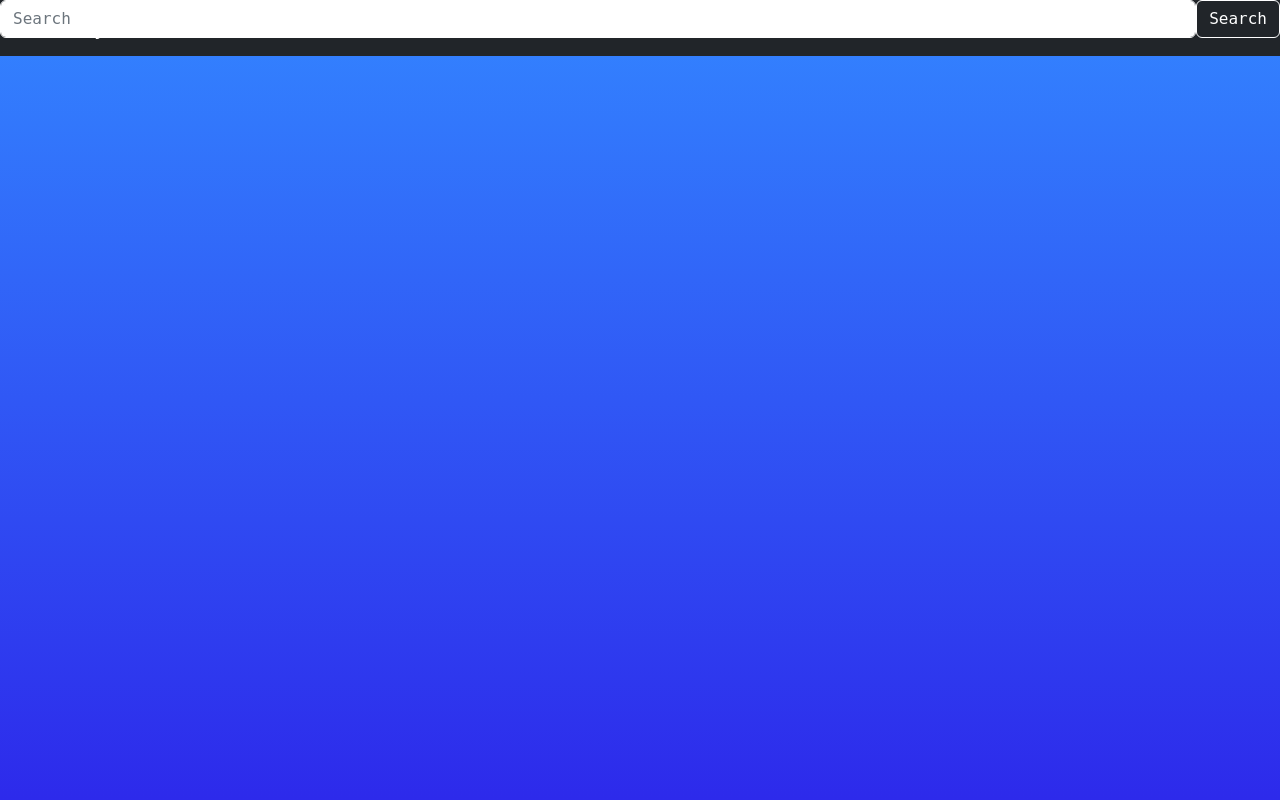
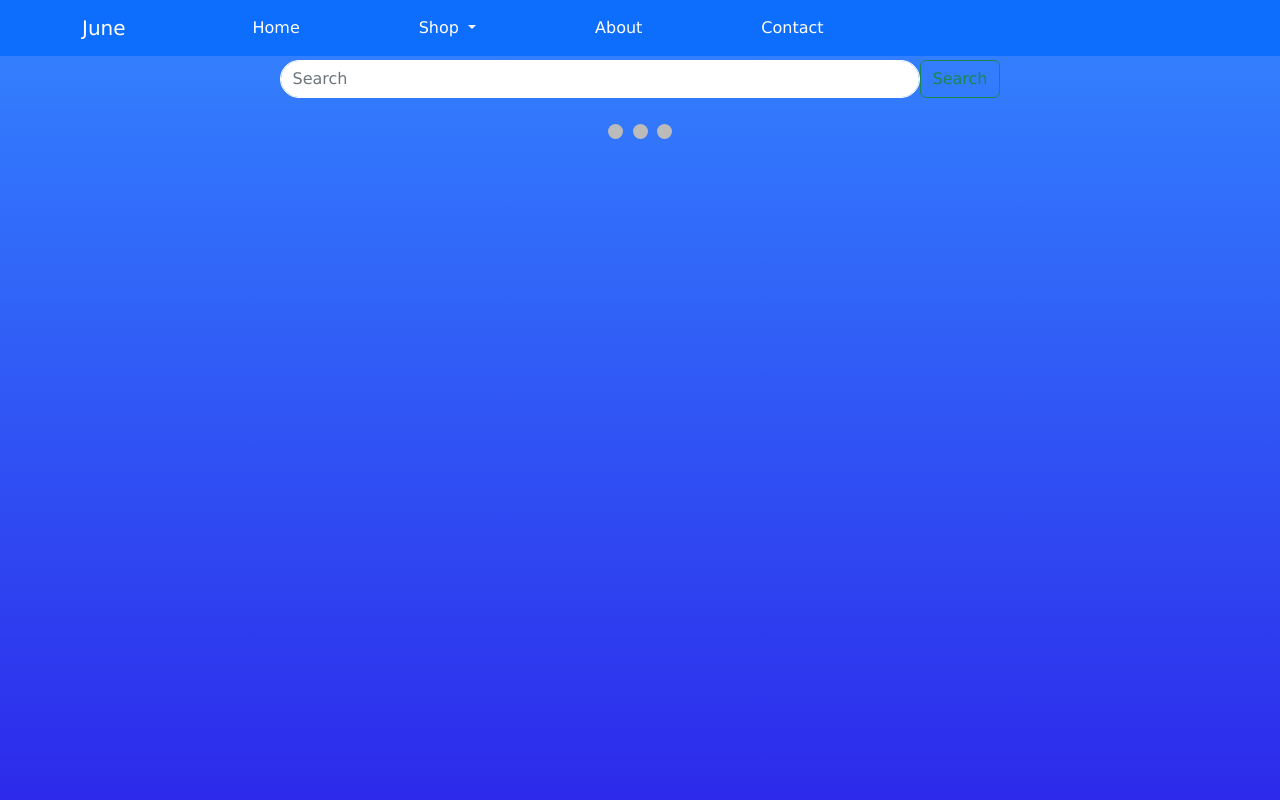
Before and after one commit to sreeraj-sc/June-Natural-Soap-Store, a PHP site: page /home.php in a window 1280 px wide. Run offline with PHP 8.4, Linux system fonts and the light colour scheme.

Commit message:
slide show should be currected. it is not working because the newly added script by bard is not working

```diff
--- a/home.php
+++ b/home.php
@@ -7,28 +7,99 @@
     <link href="https://cdn.jsdelivr.net/npm/bootstrap@5.2.3/dist/css/bootstrap.min.css" rel="stylesheet" integrity="sha384-rbsA2VBKQhggwzxH7pPCaAqO46MgnOM80zW1RWuH61DGLwZJEdK2Kadq2F9CUG65" crossorigin="anonymous">
     <link rel="stylesheet" href="style/home.css" type="text/css">
     <link rel="icon" href="images/June-logo-3.png" type="image/png" sizes="16x16">
+    <style>
+        * {box-sizing: border-box;}
+        body {font-family: Verdana, sans-serif;}
+        .mySlides {display: none;}
+        img {vertical-align: middle;}
+
+        /* Slideshow container */
+        .slideshow-container {
+          max-width: 1000px;
+          position: relative;
+          margin: auto;
+        }
+
+        /* Caption text */
+        .text {
+          color: #f2f2f2;
+          font-size: 15px;
+          padding: 8px 12px;
+          position: absolute;
+          bottom: 8px;
+          width: 100%;
+          text-align: center;
+        }
+
+        /* Number text (1/3 etc) */
+        .numbertext {
+          color: #f2f2f2;
+          font-size: 12px;
+          padding: 8px 12px;
+          position: absolute;
+          top: 0;
+        }
+
+        /* The dots/bullets/indicators */
+        .dot {
+          height: 15px;
+          width: 15px;
+          margin: 0 2px;
+          background-color: #bbb;
+          border-radius: 50%;
+          display: inline-block;
+          transition: background-color 0.6s ease;
+        }
+
+        .active {
+          background-color: #717171;
+        }
+
+        /* Fading animation */
+        .fade {
+          animation-name: fade;
+          animation-duration: 1.5s;
+        }
+
+        @keyframes fade {
+          from {opacity: .4}
+          to {opacity: 1}
+        }
+
+        /* On smaller screens, decrease text size */
+        @media only screen and (max-width: 300px) {
+          .text {font-size: 11px}
+        }
+        .mySlides img
+        {
+            max-width: 100%;
+            height: auto;
+            display: block;
+            margin: 0 auto;
+        }
+</style>
 </head>
 <body>
     <header>
-        <nav class="navbar navbar-expand-lg navbar-dark bg-dark">
+        <nav class="navbar navbar-expand-lg navbar-dark bg-primary">
             <div class="container">
-                <a class="navbar-brand" href="#">My E-Commerce Site</a>
+                <a class="navbar-brand" href="#">June</a>
                 <button class="navbar-toggler" type="button" data-bs-toggle="collapse" data-bs-target="#navbarSupportedContent" aria-controls="navbarSupportedContent" aria-expanded="false" aria-label="Toggle navigation">
                     <span class="navbar-toggler-icon"></span>
                 </button>
                 <div class="collapse navbar-collapse" id="navbarSupportedContent">
                     <ul class="navbar-nav me-auto mb-2 mb-lg-0">
                         <li class="nav-item">
-                            <a class="nav-link active" aria-current="page" href="#">Home</a>
+                            <a class="nav-link" href="">Home</a>
                         </li>
                         <li class="nav-item dropdown">
-                            <a class="nav-link dropdown-toggle" href="#" id="navbarDropdown" role="button" data-bs-toggle="dropdown" aria-expanded="false">
+                            <a class="nav-link dropdown-toggle" href="" id="navbarDropdown" role="button" data-bs-toggle="dropdown" aria-expanded="false">
                             Shop
                             </a>
                             <ul class="dropdown-menu" aria-labelledby="navbarDropdown">
-                                <li><a class="dropdown-item" href="#">Category 1</a></li>
-                                <li><a class="dropdown-item" href="#">Category 2</a></li>
-                                <li><a class="dropdown-item" href="#">Category 3</a></li>
+                                <li><a class="dropdown-item" href="">Category 1</a></li>
+                                <li><a class="dropdown-item" href="">Category 2</a></li>
+                                <li><a class="dropdown-item" href="">Category 3</a></li>
                             </ul>
                         </li>
                         <li class="nav-item">
@@ -40,23 +111,46 @@
                     </ul>
                 </div>
             </div>
-            <div class="search-bar fixed-top w-100">
-                <form class="d-flex">
-                    <input class="form-control w-100" type="search" placeholder="Search" aria-label="Search">
-                    <button class="btn btn-outline-success" type="submit">Search</button>
-                </form>
-            </div>
         </nav>
+        <form class="d-flex search-bar justify-content-center align-items-center mt-1">
+            <input class="form-control w-50" type="search" placeholder="Search" aria-label="Search">
+            <button class="btn btn-outline-success" type="submit">Search</button>
+        </form>
     </header>
     <section>
+    <div class="slideshow-container">
+
+<div class="mySlides fade">
+  <div class="numbertext">1 / 3</div>
+  <img src="slide_show/image1.jpg" style="width:100%">
+  <div class="text">Caption Text</div>
+</div>
+
+<div class="mySlides fade">
+  <div class="numbertext">2 / 3</div>
+  <img src="slide_show/image2.jpg" style="width:100%">
+  <div class="text">Caption Two</div>
+</div>
+
+<div class="mySlides fade">
+  <div class="numbertext">3 / 3</div>
+  <img src="slide_show/image3.jpg" style="width:100%">
+  <div class="text">Caption Three</div>
+</div>
+
+</div>
+<br>
+
+<div style="text-align:center">
+  <span class="dot"></span>
+  <span class="dot"></span>
+  <span class="dot"></span>
+</div>
 
     </section>
     <footer>
-
     </footer>
-</body>
-</html>
-
+    <script src="script/script.js"></script>
     <script src="https://cdn.jsdelivr.net/npm/bootstrap@5.2.3/dist/js/bootstrap.bundle.min.js" integrity="sha384-kenU1KFdBIe4zVF0s0G1M5b4hcpxyD9F7jL+jjXkk+Q2h455rYXK/7HAuoJl+0I4" crossorigin="anonymous"></script>
 </body>
 </html>
--- a/script/script.js
+++ b/script/script.js
@@ -22,3 +22,40 @@
         }
     });
 });
+// Get the image elements
+const images = document.querySelectorAll("img");
+
+// Set the max-width of the images to 100%
+for (const image of images) {
+  image.style.maxWidth = "100%";
+  image.style.height = "auto";
+  image.style.display = "block";
+  image.style.margin = "0 auto";
+}
+
+// Set the slide index to 0
+let slideIndex = 0;
+
+// Show the slides
+showSlides();
+
+function showSlides() {
+  // Hide all the slides
+  for (const slide of slides) {
+    slide.style.display = "none";
+  }
+
+  // Show the current slide
+  slides[slideIndex].style.display = "block";
+
+  // Increment the slide index
+  slideIndex++;
+
+  // If the slide index is greater than the number of slides, reset it to 0
+  if (slideIndex >= slides.length) {
+    slideIndex = 0;
+  }
+
+  // Call the showSlides() function again in 2 seconds
+  setTimeout(showSlides, 2000);
+}
--- a/style/home.css
+++ b/style/home.css
@@ -71,7 +71,7 @@
     width: 80%;
 }
 .navbar {
-    background-color: #000;
+    background-color: #2d2aeb;
   }
 
   .navbar-brand {
@@ -101,17 +101,8 @@
     background-color: #333;
   }
 
-  .form-control {
-    width: 100%;
+.form-control
+{
     border-color: #fff;
-  }
-
-  .btn-outline-success {
-    color: #fff;
-    border-color: #fff;
-  }
-
-  .btn-outline-success:hover {
-    background-color: #fff;
-    color: #000;
-  }
+    border-radius: 100px;
+}
```
Also changed, not shown: test.php (added, +127 -0 lines), slide_show/image1.jpg (added), slide_show/image2.jpg (added), slide_show/image3.jpg (added), soap/Snapchat-44090711.jpg (deleted), soap/Snapchat-67533579.jpg (deleted).
